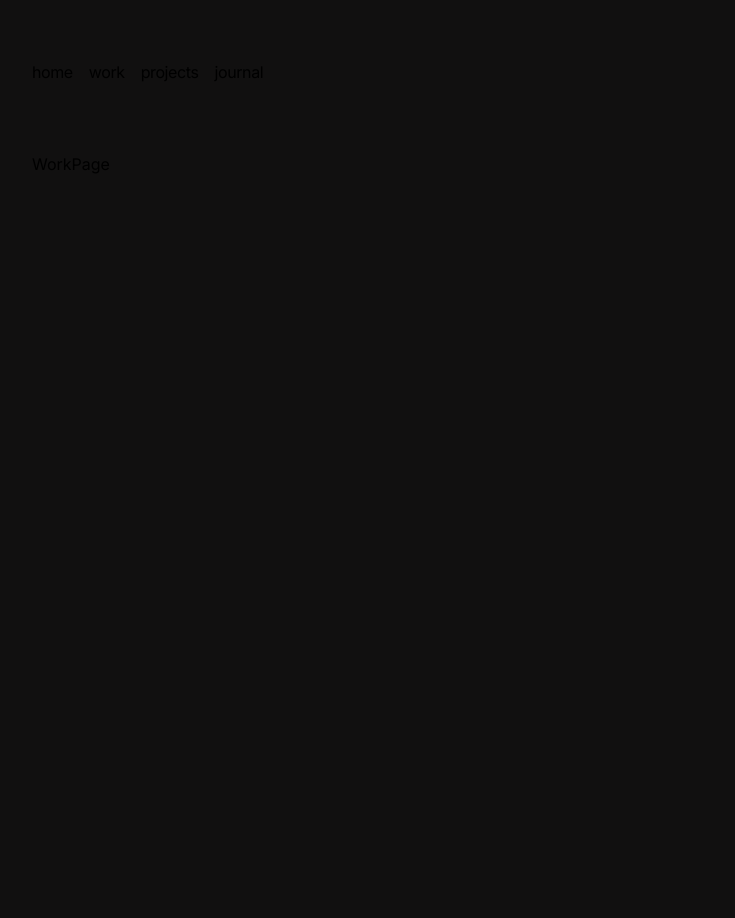
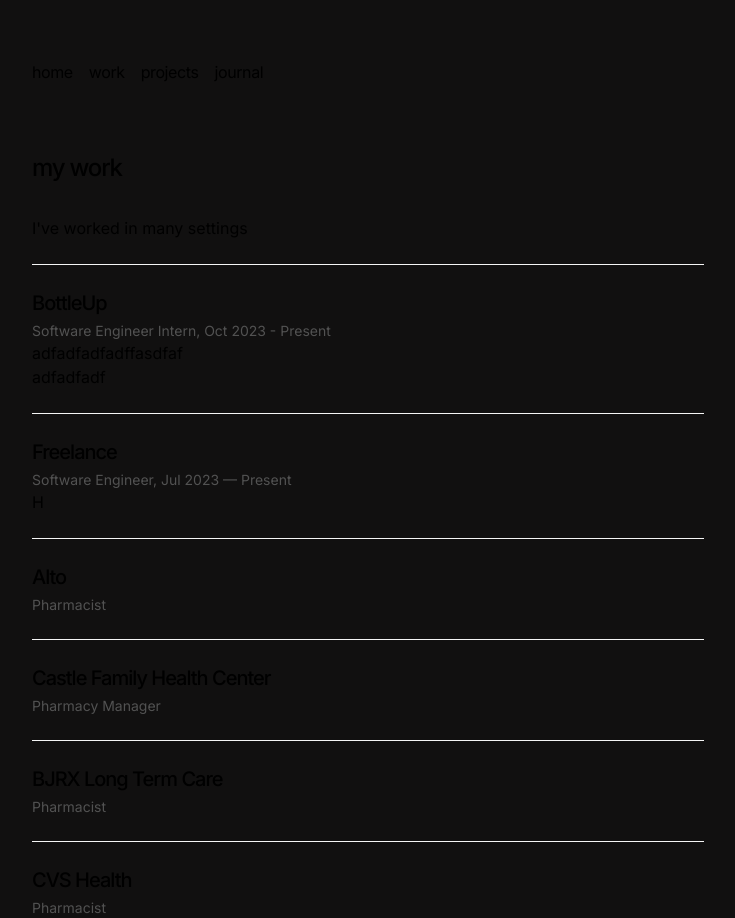
Before and after one commit to kennyvungo/portfolio2.0, a Next.js app: page /work in a window 1280 px wide. Shown: the whole page, without its empty margins (272-1007 px from the left). Before the commit the page ends 832 px from the top, so only its background shows below. Built offline with nearby package versions, Linux system fonts and the light colour scheme.

Commit message:
fixed types for projectlink function, started work layout

```diff
--- a/app/page.tsx
+++ b/app/page.tsx
@@ -3,25 +3,8 @@
 import { FaGithub } from "react-icons/fa";
 import { FaRegFilePdf } from "react-icons/fa";
 import { GrDocumentText } from "react-icons/gr";
-function ArrowIcon() {
-  return (
-    <svg
-      width="12"
-      height="12"
-      viewBox="0 0 12 12"
-      fill="none"
-      xmlns="http://www.w3.org/2000/svg"
-    >
-      <path
-        d="M2.07102 11.3494L0.963068 10.2415L9.2017 1.98864H2.83807L2.85227 0.454545H11.8438V9.46023H10.2955L10.3097 3.09659L2.07102 11.3494Z"
-        fill="currentColor"
-      />
-    </svg>
-  );
-}
 
-
-function ProjectLink({ slug, name, sub, stack, thumb }) {
+function ProjectLink({ slug, name, sub, stack, thumb }:{slug:string, name:string, sub:string, stack:string, thumb:string}) {
   return (
     <div>
       <a
--- a/app/work/page.tsx
+++ b/app/work/page.tsx
@@ -1,9 +1,60 @@
 import React from 'react'
+import Link from 'next/link';
 
 const WorkPage = () => {
   return (
-    <div>WorkPage</div>
-  )
+    <section>
+      <h1 className="font-medium text-2xl mb-8 tracking-tighter">my work</h1>
+      <div className="prose prose-neutral dark:prose-invert">
+        <p>
+          I've worked in many settings
+        </p>
+        <hr className="my-6 border-neutral-100 dark:border-neutral-800" />
+        <h2 className="font-medium text-xl mb-1 tracking-tighter">BottleUp</h2>
+        <p className="text-neutral-600 dark:text-neutral-400 text-sm">
+          Software Engineer Intern, Oct 2023 - Present
+        </p>
+        <p>
+            adfadfadfadffasdfaf
+        </p>
+
+        <p>adfadfadf</p>
+        <hr className="my-6 border-neutral-100 dark:border-neutral-800" />
+        <h2 className="font-medium text-xl mb-1 tracking-tighter">Freelance</h2>
+        <p className="text-neutral-600 dark:text-neutral-400 text-sm">
+          Software Engineer, Jul 2023 — Present
+        </p>
+        <p>H</p>
+
+        <hr className="my-6 border-neutral-100 dark:border-neutral-800" />
+        <h2 className="font-medium text-xl mb-1 tracking-tighter">Alto</h2>
+        <p className="text-neutral-600 dark:text-neutral-400 text-sm">
+          Pharmacist
+        </p>
+        <hr className="my-6 border-neutral-100 dark:border-neutral-800" />
+        <h2 className="font-medium text-xl mb-1 tracking-tighter">
+          Castle Family Health Center
+        </h2>
+        <p className="text-neutral-600 dark:text-neutral-400 text-sm">
+          Pharmacy Manager
+        </p>
+        <hr className="my-6 border-neutral-100 dark:border-neutral-800" />
+        <h2 className="font-medium text-xl mb-1 tracking-tighter">
+          BJRX Long Term Care
+        </h2>
+        <p className="text-neutral-600 dark:text-neutral-400 text-sm">
+          Pharmacist
+        </p>
+        <hr className="my-6 border-neutral-100 dark:border-neutral-800" />
+        <h2 className="font-medium text-xl mb-1 tracking-tighter">
+          CVS Health
+        </h2>
+        <p className="text-neutral-600 dark:text-neutral-400 text-sm">
+          Pharmacist
+        </p>
+      </div>
+    </section>
+  );
 }
 
 export default WorkPage
```
